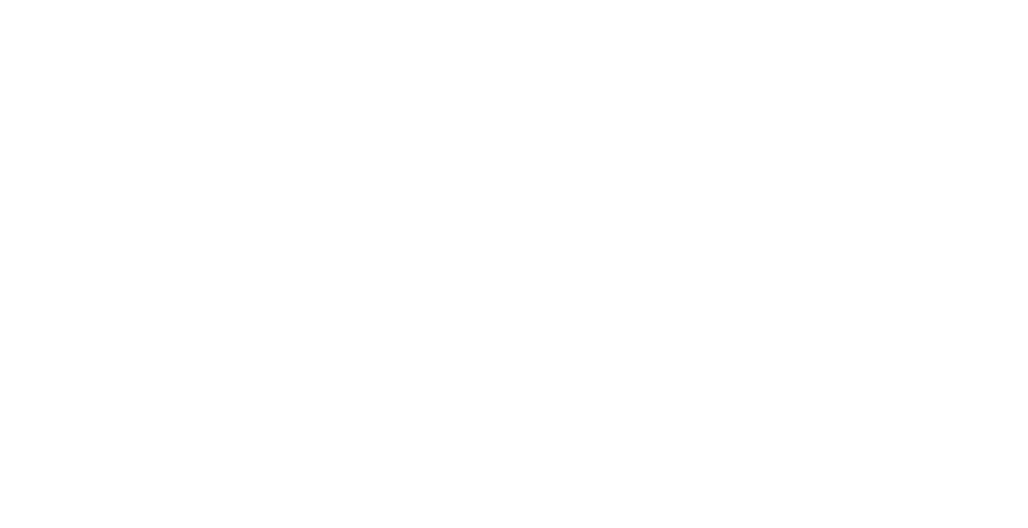
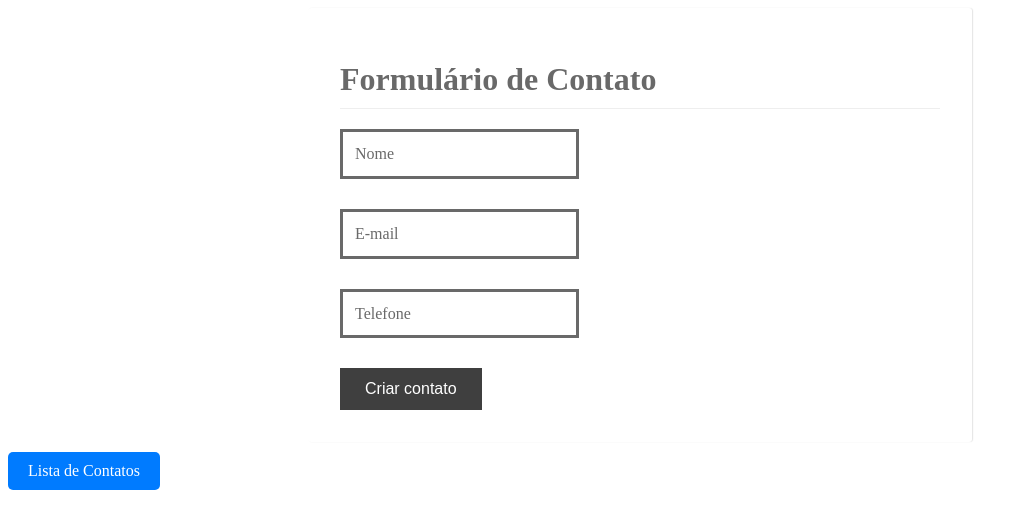
Before and after one commit to MarcosVenicioSJr/ContactList_FrontEnd, an Angular app: page /contacts/create in a window 1280 px wide. Before the commit this address led to /. Shown: the top 528 px of the page, without its empty margins (0-1028 px from the left). Built offline with nearby package versions, Linux system fonts and the light colour scheme.

Commit message:
Criando componente create-contact e add requisição post para criação do contato

```diff
--- a/src/app/components/contact-list/contact-list.component.html
+++ b/src/app/components/contact-list/contact-list.component.html
@@ -1,7 +1,7 @@
 <app-header/>
 
 <div class="divButton">
-  <button class="newContactButton">Criar novo contato</button>
+  <a class="newContactButton" a href="contacts/create">Criar novo contato</a>
 </div>
 
 <mat-form-field>
--- a/src/app/components/contact-list/contact-list.component.scss
+++ b/src/app/components/contact-list/contact-list.component.scss
@@ -8,12 +8,18 @@
   width: 100%;
 }
 
-.divButton {
-  display: flex;
-  align-items: center;
+.newContactButton {
+  display: inline-block;
+  padding: 10px 20px;
+  color: white;
+  background-color: #007bff;
+  border: none;
+  border-radius: 5px;
+  text-decoration: none;
+  text-align: center;
+  cursor: pointer;
 }
 
-.newContactButton {
-  font-size: 12px;
-  padding: 14px 40px;
+.newContactButton:hover {
+  background-color: #0056b3;
 }
--- /dev/null
+++ b/src/app/create-contact/create-contact.component.html
@@ -0,0 +1,45 @@
+<form class="form" action="#" >
+  <h1 class="titulo-form">Formulário de Contato</h1>
+
+  <div class="input-group">
+    <input
+      type="text"
+      name="name"
+      class="input"
+      [(ngModel)]="contact.name"
+      autocomplete="off"
+      required
+    />
+    <label class="user-label">Nome</label>
+  </div>
+
+  <div class="input-group">
+    <input
+      type="email"
+      name="mail"
+      class="input"
+      [(ngModel)]="contact.mail"
+      autocomplete="off"
+      required
+    />
+    <label class="user-label">E-mail</label>
+  </div>
+
+  <div class="input-group">
+    <input
+      type="text"
+      name="phone"
+      class="input"
+      [(ngModel)]="contact.phone"
+      autocomplete="off"
+      required
+    />
+    <label class="user-label">Telefone</label>
+  </div>
+
+  <button class="btn-gradient" type="button" (click)="createContact()">Criar contato</button>
+</form>
+
+<div class="divButton">
+  <a class="buttonReturnContacts" href="/contacts">Lista de Contatos</a>
+</div>
--- /dev/null
+++ b/src/app/create-contact/create-contact.component.scss
@@ -0,0 +1,200 @@
+.form {
+
+  background: #fff;
+  box-shadow: 1px 0px 1.2px 0px #e3e3e3;
+  border-radius: 3px;
+  max-width: 600px;
+  margin: auto;
+  padding: 2em;
+
+}
+
+.titulo-form {
+
+  width: 100%;
+  float: left;
+  color: #696969;
+  margin-bottom: 20px;
+  border-bottom: 1px #eee solid;
+  padding-bottom: 10px;
+
+}
+
+.input-group {
+
+  position: relative;
+  margin-bottom: 30px;
+
+}
+
+.input {
+
+  border: 3px solid #696969;
+  background: none;
+  padding: 0.8em;
+  font-size: 1em;
+  color: #696969;
+
+}
+
+.textarea {
+
+  border: 3px solid #696969;
+  background: none;
+  resize: none;
+  padding: 0.8em;
+  font-size: 1em;
+  color: #696969;
+
+}
+
+.user-label {
+
+  position: absolute;
+  left: 15px;
+  color: #696969;
+  pointer-events: none;
+  transform: translateY(1rem);
+  transition: 350ms;
+
+}
+
+.input:focus,
+
+input:valid {
+  outline: none;
+  --angle: 0deg;
+  border-bottom: 3px solid;
+  border-image: conic-gradient(from var(--angle), red, yellow, lime, aqua, blue, magenta, red) 1;
+  animation: 3s rotate9234 linear infinite;
+
+}
+
+.textarea:focus,
+
+textarea:valid {
+  outline: none;
+  --angle: 0deg;
+  border-bottom: 3px solid;
+  border-image: conic-gradient(from var(--angle), red, yellow, lime, aqua, blue, magenta, red) 1;
+  animation: 3s rotate9234 linear infinite;
+
+}
+
+@keyframes rotate9234 {
+  to {
+    --angle: 360deg;
+  }
+}
+
+@property --angle {
+  syntax: '<angle>';
+  initial-value: 0deg;
+  inherits: false;
+}
+
+.input:focus~label,
+input:valid~label {
+
+  transform: translateY(-50%) scale(1);
+  background-color: #fff;
+  padding: 0 .4em;
+  color: #8000ff;
+
+
+}
+
+.textarea:focus~label,
+textarea:valid~label {
+
+  transform: translateY(-50%) scale(1);
+  background-color: #fff;
+  padding: 0 .4em;
+  color: #8000ff;
+
+
+}
+
+.btn-gradient {
+
+  width: auto;
+  font-size: 1em;
+  padding: 12px 25px;
+  border: none;
+  outline: none;
+  background: transparent;
+  color: #fff;
+  text-decoration: none;
+  position: relative;
+  z-index: 0;
+  cursor: pointer;
+
+}
+
+.btn-gradient::before {
+
+  position: absolute;
+  content: "";
+  width: calc(100% + 6px);
+  height: calc(100% + 6px);
+  left: -3px;
+  top: -3px;
+  background: linear-gradient(124deg, #e72100, #f36161, #eec647, #dfe404, #35e854, #32dfe9, #4a3df1, #e549f5, #ae07bf);
+  background-size: 400%;
+  z-index: -1;
+  filter: blur(0px);
+  animation: move 20s linear infinite;
+  opacity: 0;
+  transition: opacity 0.3s ease-in-out;
+
+}
+
+.btn-gradient:hover::before {
+  opacity: 1;
+}
+
+.btn-gradient::after {
+  z-index: -1;
+  content: "";
+  position: absolute;
+  width: 100%;
+  height: 100%;
+  background: #3f3f3f;
+  ;
+  left: 0;
+  top: 0;
+}
+
+@keyframes move {
+  0% {
+    background-position: 0 0;
+  }
+
+  50% {
+    background-position: 400% 0;
+  }
+
+  100% {
+    background-position: 0 0;
+  }
+}
+
+.divButton{
+  padding-top: 10px;
+}
+
+.buttonReturnContacts {
+  display: inline-block;
+  padding: 10px 20px;
+  color: white;
+  background-color: #007bff;
+  border: none;
+  border-radius: 5px;
+  text-decoration: none;
+  text-align: center;
+  cursor: pointer;
+}
+
+.buttonReturnContacts:hover {
+  background-color: #0056b3;
+}
--- /dev/null
+++ b/src/app/create-contact/create-contact.component.ts
@@ -0,0 +1,32 @@
+import { Component } from '@angular/core';
+import { FormsModule } from '@angular/forms'; // Import necessário para [(ngModel)]
+import { IContact } from '../Interfaces/contacts.interface';
+import { HttpService } from '../services/http.service';
+
+@Component({
+  selector: 'app-create-contact',
+  standalone: true,
+  imports: [FormsModule],
+  templateUrl: './create-contact.component.html',
+  styleUrls: ['./create-contact.component.scss'],
+})
+export class CreateContactComponent {
+  contact: IContact = {
+    phone: '',
+    mail: '',
+    name: '',
+  };
+
+  constructor(private httpService: HttpService) {}
+
+  createContact() {
+    this.httpService.createContact(this.contact).subscribe(
+      (response) => {
+        console.log('Contato criado com sucesso:', response);
+      },
+      (error) => {
+        console.error('Erro ao enviar contato:', error);
+      }
+    );
+  }
+}
```
Also changed, not shown: src/app/app.routes.ts (+10 -5 lines), 1 other file (tests, documents, lock files or other folders).
